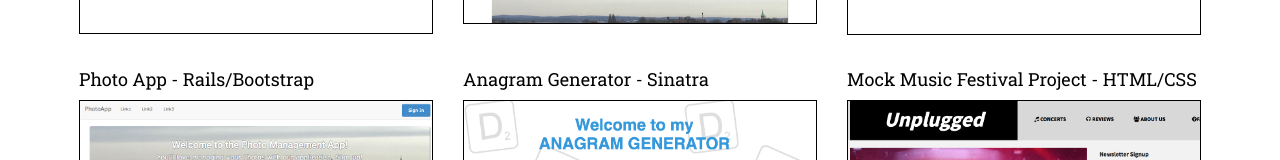
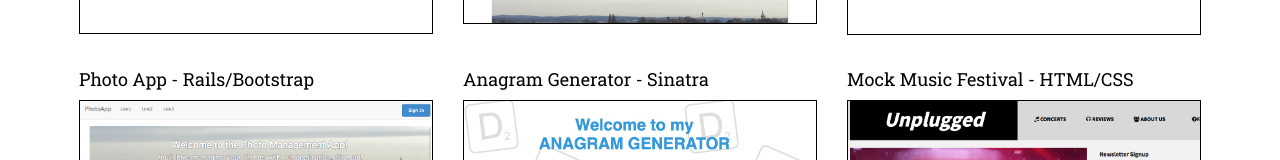
Before and after one commit to danielberryman/personal-portfolio-website, a plain HTML site: page webdev/index.html in a window 1280 px wide. Shown: the part 1536-1696 px from the top of the page. Drawn offline with nearby package versions, Linux system fonts and the light colour scheme; a script that the page names is missing.

Commit message:
update one project title

```diff
--- a/webdev/index.html
+++ b/webdev/index.html
@@ -82,7 +82,7 @@
                             <a href="https://djb-anagram-generator.herokuapp.com/" target="_blank"><img src="../img/anagramgeneratorapp.png"></a>
                         </div>
                         <div class="col col-sm-6 col-md-4">
-                            <h4>Mock Music Festival Project - HTML/CSS</h4>
+                            <h4>Mock Music Festival - HTML/CSS</h4>
                             <a href="https://danielberryman.github.io/responsive-web-project/" target="_blank"><img src="../img/musicfestivalmock.png"></a>
                         </div>
                     </div>
```
